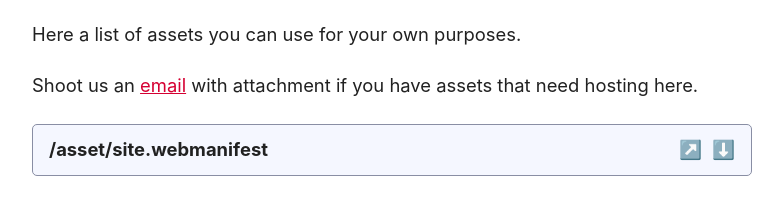
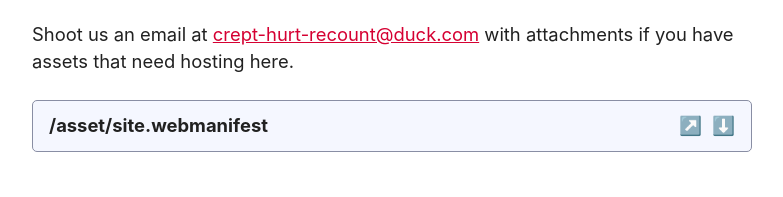
Before and after one commit to united-for-palestine/united-for-palestine.github.io, an Eleventy site: page asset.njk in a window 1280 px wide. Shown: the part 198-395 px from the top of the page, without its empty margins (248-1031 px from the left). Built offline with nearby package versions, Linux system fonts and the light colour scheme; Eleventy itself is replaced by a stand-in of ours; files that its build step writes are made by us from their sources; what music-metadata would draw is missing.

Commit message:
Use mailto link on assets page

```diff
--- a/asset.njk
+++ b/asset.njk
@@ -1,14 +1,11 @@
 ---
 title: Assets
+description: List of PDFs, image and more.
 ---
 
 <p>
-Here a list of assets you can use for your own purposes.
-</p>
-
-<p>
-  Shoot us an <a href="/asset/uniter_for_palestine.vcf">email</a> with
-  attachment if you have assets that need hosting here.
+  Shoot us an email at <a href="mailto:crept-hurt-recount@duck.com">crept-hurt-recount@duck.com</a> with
+  attachments if you have assets that need hosting here.
 </p>
 
 <style>
```
